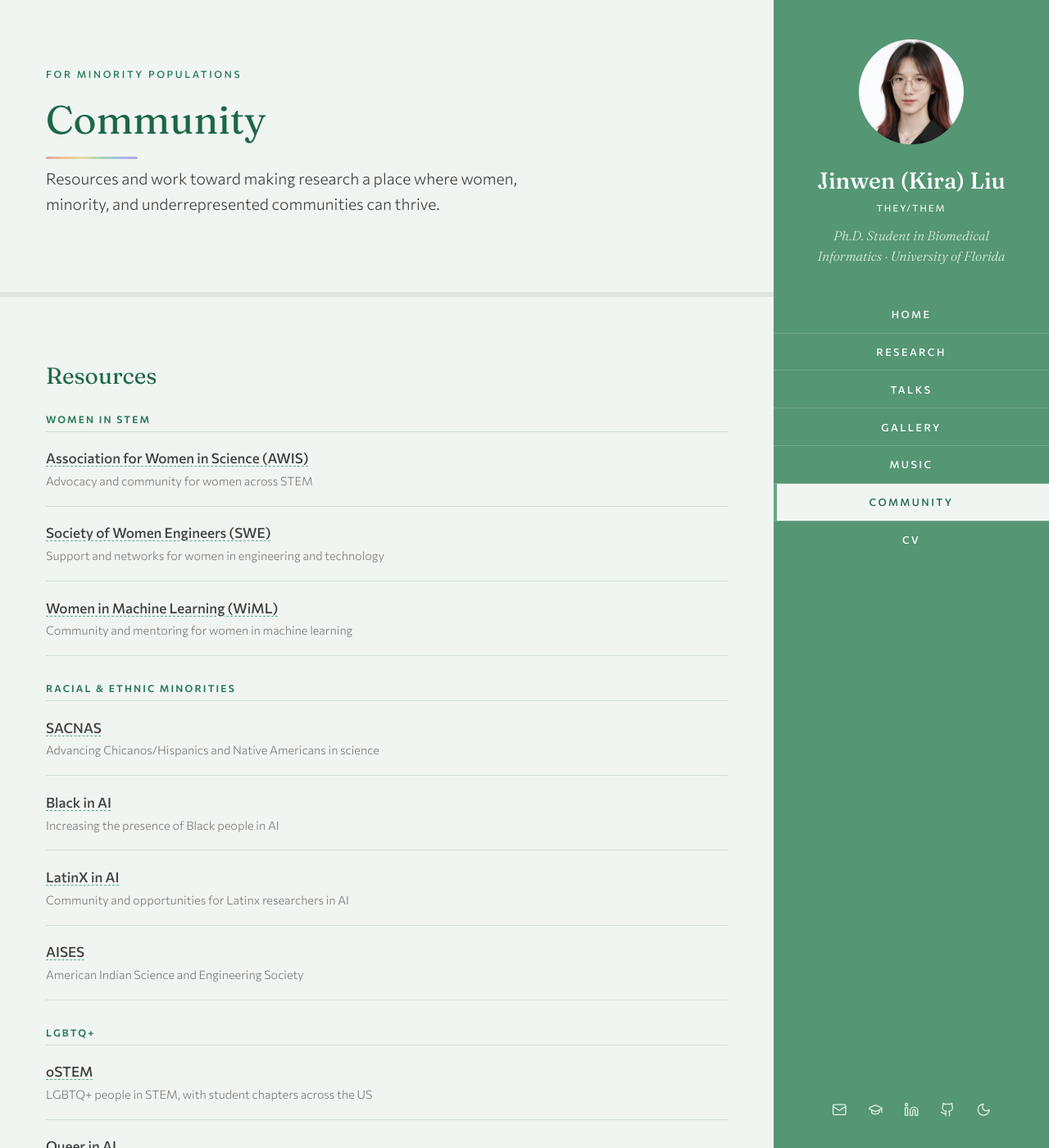
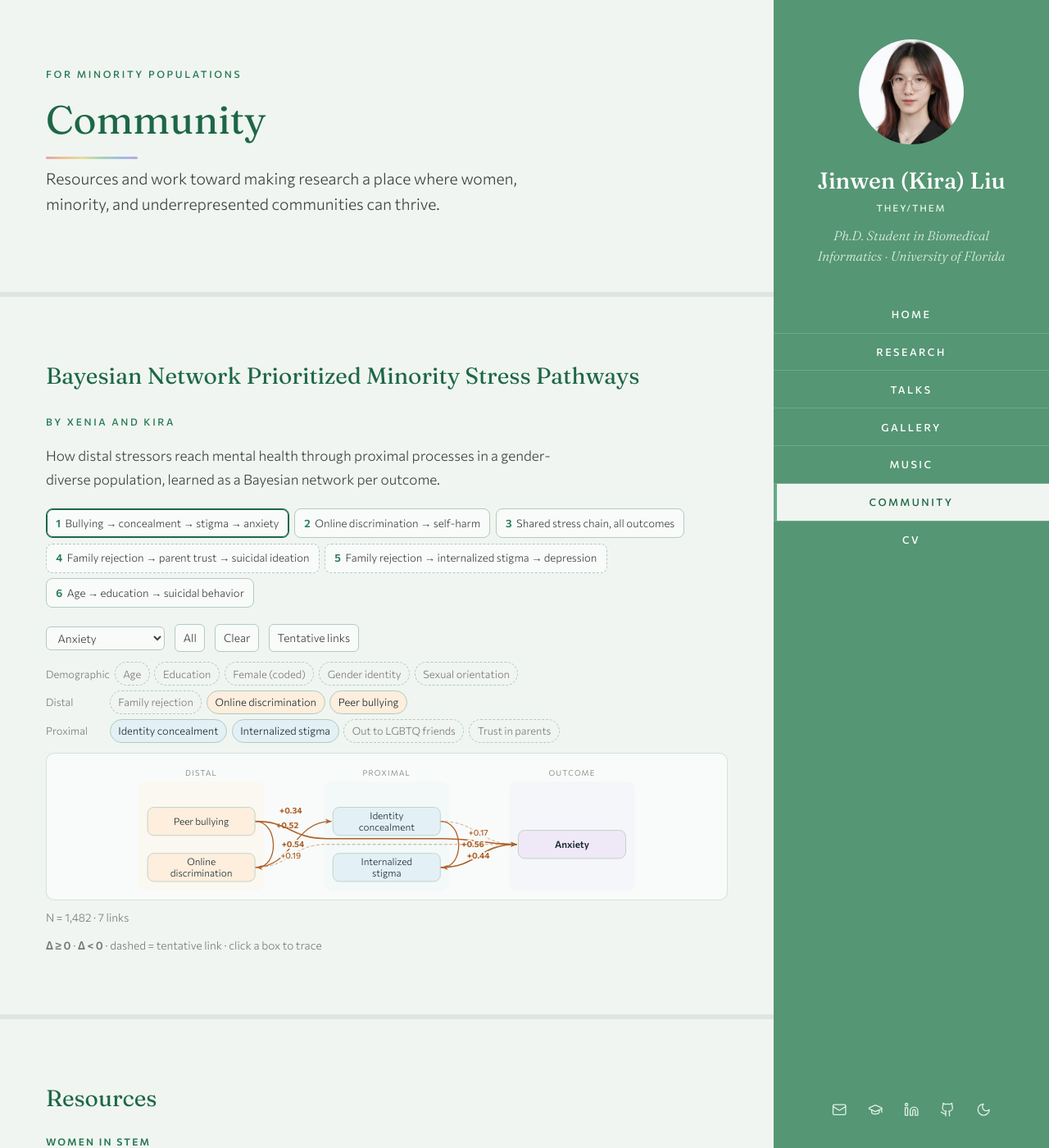
Before and after one commit to KiraLiiu/KiraLiiu.github.io, a Jekyll site: the page built from pages/community.html, in a window 1280 px wide and 1400 px high. Shown: the whole window at 82% size. Built offline with Jekyll 4.4.1, drawn with Linux system fonts in a browser that asks for light colours.

Commit message:
Community: interactive Bayesian network pathways project (Xenia & Kira)
Distal → proximal → outcome network explorer with six finding presets,
outcome and variable selection, and a toggle for tentative (2-of-4
methods) links. Data holds network structure and effect sizes only.

Co-Authored-By: Claude Opus 5.5 <noreply@anthropic.com>

```diff
--- /dev/null
+++ b/_includes/pathways.html
@@ -0,0 +1,202 @@
+<style>
+  .pw { --t0: light-dark(#eceeec, #2f3330); --t2: light-dark(#fdeedd, #47392a); --t3: light-dark(#e3f0f6, #26404a); --t4: light-dark(#efe8f7, #3c3249);
+        --pos: light-dark(#b0622b, #e9a774); --neg: light-dark(#2a7468, #7fcbbd); --node-ink: light-dark(#1d2b33, #e6e8e6); }
+  .pw-bar { display: flex; flex-wrap: wrap; align-items: center; gap: .5rem .75rem; margin: 1.25rem 0 .75rem; font-size: .85rem; }
+  .pw-bar select, .pw-bar button { font: inherit; color: var(--text); background: var(--surface); border: 1px solid var(--line); border-radius: 6px; padding: .25rem .6rem; cursor: pointer; }
+  .pw-bar button[aria-pressed="false"] { color: var(--muted); border-style: dashed; }
+  .pw-presets { display: flex; flex-wrap: wrap; gap: .4rem; margin: 1.25rem 0 0; font-size: .82rem; }
+  .pw-presets button { font: inherit; text-align: left; color: var(--text); background: var(--surface); border: 1px solid var(--line); border-radius: 8px; padding: .35rem .7rem; cursor: pointer; }
+  .pw-presets button b { color: var(--accent-ink); font-weight: 600; margin-right: .35rem; }
+  .pw-presets button.weak { border-style: dashed; }
+  .pw-presets button[aria-pressed="true"] { border-color: var(--heading); box-shadow: inset 0 0 0 1px var(--heading); }
+  .pw-tag { display: inline-block; margin-right: .55rem; padding: .05rem .45rem; font-size: .7rem; font-weight: 600; letter-spacing: .12em; text-transform: uppercase; vertical-align: .12em; color: var(--accent-ink); border: 1px solid currentColor; border-radius: 4px; }
+  .pw-chips { display: flex; flex-wrap: wrap; align-items: center; gap: .35rem; margin: .35rem 0; font-size: .8rem; }
+  .pw-chips > span { color: var(--muted); min-width: 4.5rem; }
+  .pw-chips button { font: inherit; color: var(--muted); background: none; border: 1px dashed var(--line); border-radius: 99px; padding: .15rem .6rem; cursor: pointer; }
+  .pw-chips button[aria-pressed="true"] { color: var(--node-ink); border-style: solid; }
+  .pw-chips.d0 button[aria-pressed="true"] { background: var(--t0); }
+  .pw-chips.d2 button[aria-pressed="true"] { background: var(--t2); }
+  .pw-chips.d3 button[aria-pressed="true"] { background: var(--t3); }
+  .pw-frame { overflow-x: auto; contain: inline-size; margin-top: .75rem; background: var(--surface); border: 1px solid var(--hair); border-radius: 10px; }
+  .pw-frame svg { display: block; margin: 0 auto; font-family: var(--sans); }
+  .pw-detail { min-height: 1.5rem; margin: .6rem 0 0; font-size: .85rem; color: var(--muted); }
+  .pw-detail b { color: var(--heading); font-weight: 600; }
+  .pw [data-node], .pw [data-edge] { cursor: pointer; outline: none; }
+  .pw [data-node]:focus-visible rect { stroke-width: 3; }
+</style>
+
+<div class="pw">
+  <div class="pw-presets" id="pw-presets"></div>
+  <div class="pw-bar">
+    <select id="pw-outcome" aria-label="Outcome"></select>
+    <button type="button" id="pw-all">All</button>
+    <button type="button" id="pw-none">Clear</button>
+    <button type="button" id="pw-relax" aria-pressed="true" title="Show dashed links that only some of the analysis methods support">Tentative links</button>
+  </div>
+  <div class="pw-chips d0" id="pw-d0"><span>Demographic</span></div>
+  <div class="pw-chips d2" id="pw-d2"><span>Distal</span></div>
+  <div class="pw-chips d3" id="pw-d3"><span>Proximal</span></div>
+  <div class="pw-frame"><svg id="pw-svg" role="img" aria-label="Bayesian network paths"></svg></div>
+  <p class="pw-detail" id="pw-detail" aria-live="polite"></p>
+</div>
+
+<script id="pw-data" type="application/json">{{ site.data.pathways | jsonify }}</script>
+<script>
+(() => {
+  const D = JSON.parse(document.getElementById('pw-data').textContent), $ = id => document.getElementById(id);
+  const L = {
+    depression_score: 'Depression', anxiety_score: 'Anxiety', suicide_ideation_q97: 'Suicidal ideation', suicide_behavior_q104: 'Suicidal behavior',
+    nssi_history: 'Self-harm (NSSI)', panic_q132: 'Panic', avoid_q133: 'Avoidance',
+    age: 'Age', region: 'Region', ethnic_minority: 'Ethnic minority', education_level: 'Education', is_female: 'Female (coded)',
+    religion_any: 'Religious', gender_identity_group: 'Gender identity', sexual_orientation_group: 'Sexual orientation',
+    family_rejection_proxy: 'Family rejection', partner_violence: 'Partner violence', online_discrimination_exposure: 'Online discrimination',
+    public_discrimination_violence: 'Public discrimination', restroom_harassment: 'Restroom harassment', security_check_discrimination: 'Security-check discrimination',
+    employment_discrimination: 'Employment discrimination', school_staff_discrimination: 'School staff discrimination', school_peer_bullying: 'Peer bullying',
+    healthcare_discrimination: 'Healthcare discrimination', document_change_barrier: 'ID document barriers', prox_conceal: 'Identity concealment',
+    prox_gender_expression_constraint: 'Constrained expression', prox_restroom_avoidance: 'Restroom avoidance', prox_internalized_negative_attitude: 'Internalized stigma',
+    parent_trust: 'Trust in parents', pronounname_index: 'Name & pronoun respect', disclosure_lgbtq_friends: 'Out to LGBTQ friends',
+    support_index_parents: 'Parent support', support_index_partner: 'Partner support', support_index_child: 'Support from children', policy_impact_mean: 'Perceived policy impact'
+  };
+  const name = n => L[n] || n, E = s => String(s).replace(/[&<>"]/g, c => ({ '&': '&amp;', '<': '&lt;', '>': '&gt;', '"': '&quot;' }[c]));
+  const sign = x => x == null ? '—' : (x >= 0 ? '+' : '') + x.toFixed(2);
+  const lines = (n, x) => { // long labels wrap at the space nearest the middle
+    const t = name(n); if (t.length <= 18) return E(t);
+    const i = [...t.matchAll(/ /g)].map(m => m.index).sort((a, b) => Math.abs(a - t.length / 2) - Math.abs(b - t.length / 2))[0];
+    return `<tspan x="${x}" dy="-.55em">${E(t.slice(0, i))}</tspan><tspan x="${x}" dy="1.15em">${E(t.slice(i + 1))}</tspan>`;
+  };
+  const bandName = { 0: 'Demographic', 2: 'Distal', 3: 'Proximal', 4: 'Outcome' };
+  const source = { tier: 'theory order', vote: 'algorithm vote', meek: 'propagated', completion: 'not identified', mixed: 'differs across outcomes' };
+  const BW = 168, BH = 44, COL = 290, ROW = 72, TOP = 70, PAD = 36, SCALE = .78;
+  const vars = Object.keys(D.tiers).sort((a, b) => name(a).localeCompare(name(b)));
+  const ALL = Object.keys(D.outcomes);
+  let o, on, focus = null, relax = true;
+  const links = x => D.outcomes[x].edges.filter(e => relax || !e.weak);
+  const outs = () => o === 'all' ? ALL : [o];
+
+  // Preset pathways = the project's main findings.
+  const PRESETS = [
+    { label: 'Bullying → concealment → stigma → anxiety', finding: 'Peer bullying is tied to anxiety both directly and through a chain: more online discrimination, more identity concealment, then more internalized stigma.', o: 'anxiety_score', v: ['school_peer_bullying', 'online_discrimination_exposure', 'prox_conceal', 'prox_internalized_negative_attitude'] },
+    { label: 'Online discrimination → self-harm', finding: 'Online discrimination is the one stressor directly linked to a history of self-harm, and peer bullying feeds into it.', o: 'nssi_history', v: ['school_peer_bullying', 'online_discrimination_exposure'] },
+    { label: 'Shared stress chain, all outcomes', finding: 'The same chain, from bullying to online discrimination to concealment to internalized stigma, appears in nearly every outcome’s network; with strong support it reaches only anxiety and self-harm directly.', o: 'all', v: ['school_peer_bullying', 'online_discrimination_exposure', 'prox_conceal', 'prox_internalized_negative_attitude'] },
+    { label: 'Family rejection → parent trust → suicidal ideation', finding: 'Tentatively, family rejection goes with lower trust in parents, and lower trust in parents with more suicidal ideation.', o: 'suicide_ideation_q97', v: ['family_rejection_proxy', 'parent_trust'], weak: true },
+    { label: 'Family rejection → internalized stigma → depression', finding: 'Tentatively, family rejection goes with more internalized stigma, which in turn goes with more depressive symptoms.', o: 'depression_score', v: ['family_rejection_proxy', 'prox_internalized_negative_attitude'], weak: true },
+    { label: 'Age → education → suicidal behavior', finding: 'For suicidal behavior, no stress measure holds up; the only direct link is education level, which is closely tied to age.', o: 'suicide_behavior_q104', v: ['age', 'education_level'] },
+  ];
+  let preset = null, told = false; // the description line changes only after a finding is clicked
+  const lede = document.getElementById('pw-lede'), intro = lede?.innerHTML; // the page's description line; a chosen finding replaces it
+  const apply = i => { const p = PRESETS[i]; preset = i; o = p.o; $('pw-outcome').value = o; if (p.weak) relax = true; on = new Set(p.v); focus = null; draw() };
+  // All outcomes: links between variables are merged (mean Δ, k of 7 networks); links into an outcome keep that model's Δ.
+  const network = () => {
+    if (o !== 'all') return links(o);
+    const merged = {}, direct = [];
+    for (const x of ALL) for (const e of links(x)) {
+      if (e.to === x) { direct.push(e); continue }
+      const m = merged[e.from + '|' + e.to] ??= { from: e.from, to: e.to, sum: 0, count: 0, source: e.source, weak: true, nominal: e.nominal };
+      m.sum += e.effect ?? 0; m.count++; m.weak &&= !!e.weak; if (m.source !== e.source) m.source = 'mixed';
+    }
+    // A pair can point opposite ways in different networks; keep the better-supported direction.
+    const better = (a, b) => !b || (a.weak !== b.weak ? !a.weak : a.count > b.count || (a.count === b.count && a.from < b.from));
+    const kept = Object.values(merged).filter(m => better(m, merged[m.to + '|' + m.from]));
+    return [...kept.map(m => ({ ...m, effect: m.sum / m.count })), ...direct];
+  };
+
+  function draw() {
+    const isOut = x => outs().includes(x), nodes = [...on, ...outs()], tier = x => isOut(x) ? 4 : D.tiers[x];
+    const edges = network().filter(e => nodes.includes(e.from) && nodes.includes(e.to));
+    // One column per band; the demographic band only when something is in it.
+    const bands = [0, 2, 3, 4].filter(t => t !== 0 || nodes.some(n => tier(n) === 0));
+    const col = Object.fromEntries(bands.map((t, i) => [t, i])), cols = bands.map(t => nodes.filter(n => tier(n) === t));
+    const memo = {}, depth = x => x in memo ? memo[x] : (memo[x] = 0, memo[x] = Math.max(0, ...edges.filter(e => e.to === x && tier(e.from) === tier(x)).map(e => depth(e.from) + 1)));
+    cols.forEach(c => c.sort((a, b) => depth(a) - depth(b) || name(a).localeCompare(name(b))));
+    const rows = Math.max(1, ...cols.map(c => c.length)), pos = {};
+    const place = () => cols.forEach((c, ci) => c.forEach((n, i) => pos[n] = { x: PAD + BW / 2 + ci * COL, y: TOP + ROW * (i + .5) + (rows - c.length) * ROW / 2, ci }));
+    place();
+    for (let pass = 0; pass < 4; pass++) { // barycentre ordering against neighbouring columns to cut crossings
+      cols.forEach(c => {
+        const bary = n => { const ys = edges.filter(e => (e.to === n && pos[e.from].ci !== pos[n].ci) || (e.from === n && pos[e.to].ci !== pos[n].ci)).map(e => pos[e.to === n ? e.from : e.to].y); return ys.length ? ys.reduce((a, b) => a + b) / ys.length : pos[n].y };
+        const key = Object.fromEntries(c.map(n => [n, bary(n)])); c.sort((a, b) => key[a] - key[b]);
+      });
+      place();
+    }
+    const W = PAD * 2 + BW + (bands.length - 1) * COL;
+    let H = TOP + rows * ROW + 14;
+    const lit = e => !focus || e.from === focus || e.to === focus, labels = edges.length <= 16, h = BW / 2;
+
+    let s = '', es = '';
+    s += `<defs>${['pos', 'neg'].map(k => `<marker id="pw-${k}" viewBox="0 0 10 10" markerUnits="userSpaceOnUse" markerWidth="10" markerHeight="10" refX="9" refY="5" orient="auto"><path d="M0,1 L10,5 L0,9 L3,5 Z" fill="var(--${k})"/></marker>`).join('')}</defs>`;
+    let k = 0;
+    // Labels nudge up/down until they clear boxes and earlier labels.
+    const taken = Object.values(pos).map(p => [p.x - h, p.y - BH / 2, p.x + h, p.y + BH / 2]);
+    const free = (x0, y0, x1, y1) => taken.every(([a, b, c, d]) => x1 < a || x0 > c || y1 < b || y0 > d);
+    const settle = (lx, ly, w, anchor) => {
+      const x0 = anchor === 'start' ? lx : lx - w / 2;
+      for (const dy of [0, -15, 15, -30, 30, -45, 45]) if (free(x0, ly + dy - 8, x0 + w, ly + dy + 8)) { taken.push([x0, ly + dy - 8, x0 + w, ly + dy + 8]); return ly + dy }
+      return ly;
+    };
+    edges.forEach((e, i) => {
+      const a = pos[e.from], b = pos[e.to], sg = (e.effect ?? 0) >= 0 ? 'pos' : 'neg';
+      let d, lx, ly, anchor = 'middle';
+      if (a.ci === b.ci) { // same band: a small arc on the right of the column
+        const x0 = a.x + h, bulge = 22 + Math.min(70, Math.abs(b.y - a.y) * .22);
+        d = `M${x0},${a.y} C${x0 + bulge},${a.y} ${x0 + bulge},${b.y} ${x0 + 3},${b.y}`; lx = x0 + bulge * .75 + 5; ly = (a.y + b.y) / 2; anchor = 'start';
+      } else if (b.ci - a.ci > 1) { // skips a band: pass through the free gap in the crossed band(s) nearest a straight line
+        const mid = cols.slice(a.ci + 1, b.ci).flat(), want = (a.y + b.y) / 2;
+        const ok = y => mid.every(n => Math.abs(y - pos[n].y) > BH / 2 + 8);
+        const yg = [want, ...mid.flatMap(n => [pos[n].y - ROW / 2, pos[n].y + ROW / 2]), TOP - 12, TOP + rows * ROW + 8].filter(ok).sort((p, q) => Math.abs(p - want) - Math.abs(q - want))[0] + 9 * (k++ % 3 - 1);
+        const x0 = a.x + h, x1 = b.x - h - 3, g0 = x0 + COL - BW - 10, g1 = x1 - COL + BW + 10;
+        d = `M${x0},${a.y} C${(x0 + g0) / 2},${a.y} ${(x0 + g0) / 2},${yg} ${g0},${yg} L${g1},${yg} C${(g1 + x1) / 2},${yg} ${(g1 + x1) / 2},${b.y} ${x1},${b.y}`;
+        lx = (x0 + g0) / 2; ly = (a.y + yg) / 2; H = Math.max(H, yg + 22); // label in the open space beside the source
+      } else {
+        const x0 = a.x + h, x1 = b.x - h - 3, m = (x0 + x1) / 2;
+        d = `M${x0},${a.y} C${m},${a.y} ${m},${b.y} ${x1},${b.y}`; lx = m; ly = (a.y + b.y) / 2;
+      }
+      const text = sign(e.effect) + (e.count ? ` · ${e.count}/7` : ''), show = labels || (focus && lit(e));
+      if (show) ly = settle(lx, ly, text.length * 7.6, anchor);
+      es += `<g data-edge="${i}" opacity="${lit(e) ? 1 : .1}"><path d="${d}" fill="none" stroke="transparent" stroke-width="14"/>` +
+        `<path d="${d}" fill="none" stroke="var(--${sg})" stroke-width="${e.weak ? 1.2 : isOut(e.to) ? 2.2 : 1.7}" stroke-linecap="round"${e.weak ? ' stroke-dasharray="4 4" opacity=".6"' : ''} marker-end="url(#pw-${sg})"/>` +
+        (show ? `<text x="${lx}" y="${ly + 4.5}" text-anchor="${anchor}" fill="var(--${sg})" font-size="13" font-weight="${e.weak ? 500 : 650}" paint-order="stroke" stroke="var(--surface)" stroke-width="5" stroke-linejoin="round">${text}</text>` : '') + '</g>';
+    });
+    bands.forEach((t, i) => {
+      const x = PAD + BW / 2 + i * COL;
+      s += `<rect x="${x - h - 14}" y="${TOP - 26}" width="${BW + 28}" height="${H - TOP + 12}" rx="12" fill="var(--t${t})" opacity=".3"/>` +
+        `<text x="${x}" y="${TOP - 36}" text-anchor="middle" fill="var(--muted)" font-size="12" letter-spacing="1.6">${bandName[t].toUpperCase()}</text>`;
+    });
+    s += es;
+    for (const [n, p] of Object.entries(pos))
+      s += `<g data-node="${n}" role="button" tabindex="0" aria-label="${E(name(n))}" opacity="${!focus || n === focus || edges.some(e => lit(e) && (e.from === n || e.to === n)) ? 1 : .35}">` +
+        `<rect x="${p.x - h}" y="${p.y - BH / 2}" width="${BW}" height="${BH}" rx="10" fill="var(--t${tier(n)})" stroke="${n === focus ? 'var(--heading)' : 'var(--line)'}" stroke-width="${n === focus ? 2 : 1}"/>` +
+        `<text x="${p.x}" y="${p.y + 5}" text-anchor="middle" fill="var(--node-ink)" font-size="15"${isOut(n) ? ' font-weight="600"' : ''}>${lines(n, p.x)}</text></g>`;
+
+    const svg = $('pw-svg');
+    svg.setAttribute('viewBox', `0 0 ${W} ${H}`); svg.innerHTML = s;
+    svg.style.width = Math.max(W * .5, Math.min(W * SCALE, svg.parentNode.clientWidth - 2)) + 'px'; // shrink wide graphs to fit, then scroll
+    svg.querySelectorAll('[data-edge]').forEach(g => g.onclick = () => {
+      const e = edges[+g.dataset.edge];
+      $('pw-detail').innerHTML = `<b>${E(name(e.from))} → ${E(name(e.to))}</b> Δ ${sign(e.effect)}${e.count ? ` (mean, in ${e.count} of 7 outcome networks)` : ''} · direction: ${source[e.source]}${e.weak ? ' · tentative: only 2 of 4 methods agree' : ''}${e.nominal ? ' · categorical: compares two specific groups' : ''}`;
+    });
+    svg.querySelectorAll('[data-node]').forEach(g => {
+      const pick = () => { focus = focus === g.dataset.node ? null : g.dataset.node; draw() };
+      g.onclick = pick; g.onkeydown = ev => { if (ev.key === 'Enter' || ev.key === ' ') { ev.preventDefault(); pick() } };
+    });
+    $('pw-detail').innerHTML = !on.size ? 'Pick a finding above, or add variables.'
+      : focus ? `<b>${E(name(focus))}</b> · click again to release` : `${o === 'all' ? '7 outcome networks' : 'N = ' + D.outcomes[o].n.toLocaleString()} · ${edges.length} links`;
+    document.querySelectorAll('.pw-chips button').forEach(b => b.setAttribute('aria-pressed', on.has(b.dataset.v)));
+    document.querySelectorAll('.pw-presets button').forEach((b, i) => b.setAttribute('aria-pressed', i === preset));
+    $('pw-relax').setAttribute('aria-pressed', relax);
+    if (lede) lede.innerHTML = preset == null || !told ? intro : `<span class="pw-tag">Finding ${preset + 1}</span>${E(PRESETS[preset].finding)}`;
+  }
+
+  for (const t of [0, 2, 3]) $('pw-d' + t).insertAdjacentHTML('beforeend', vars.filter(v => D.tiers[v] === t).map(v => `<button type="button" data-v="${v}" aria-pressed="false">${E(name(v))}</button>`).join(''));
+  document.querySelectorAll('.pw-chips button').forEach(b => b.onclick = () => { on.has(b.dataset.v) ? on.delete(b.dataset.v) : on.add(b.dataset.v); if (focus === b.dataset.v) focus = null; preset = null; draw() });
+  $('pw-outcome').innerHTML = '<option value="all">All outcomes</option>' + ALL.map(k => `<option value="${k}">${name(k)}</option>`).join('');
+  $('pw-presets').innerHTML = PRESETS.map((p, i) => `<button type="button"${p.weak ? ' class="weak" title="Relies on tentative links"' : ''}><b>${i + 1}</b>${E(p.label)}</button>`).join('');
+  document.querySelectorAll('.pw-presets button').forEach((b, i) => b.onclick = () => { told = true; apply(i) });
+  const reset = set => () => { on = set(); focus = null; preset = null; draw() };
+  $('pw-all').onclick = reset(() => new Set(vars));
+  $('pw-none').onclick = reset(() => new Set());
+  $('pw-relax').onclick = () => { relax = !relax; preset = null; draw() };
+  $('pw-outcome').onchange = () => { o = $('pw-outcome').value; focus = null; preset = null; draw() };
+  apply(0);
+})();
+</script>
+<p class="pw-detail"><b style="color:var(--pos)">Δ ≥ 0</b> · <b style="color:var(--neg)">Δ &lt; 0</b> · dashed = tentative link · click a box to trace</p>
--- a/pages/community.html
+++ b/pages/community.html
@@ -15,6 +15,15 @@ hue: 160
     <li class="reveal"><time>2026 –</time><div><strong>Role, Organization</strong><span>One line on what you do</span></div></li>
   </ul>
   -->
+</section>
+
+<section>
+  <h3>Bayesian Network Prioritized Minority Stress Pathways</h3>
+  <p class="eyebrow">By Xenia and Kira</p>
+  <div class="prose">
+    <p id="pw-lede">How distal stressors reach mental health through proximal processes in a gender-diverse population, learned as a Bayesian network per outcome.</p>
+  </div>
+  {% include pathways.html %}
 </section>
 
 <section>
```
Also changed, not shown: _data/pathways.json (added, +1 -0 lines).
